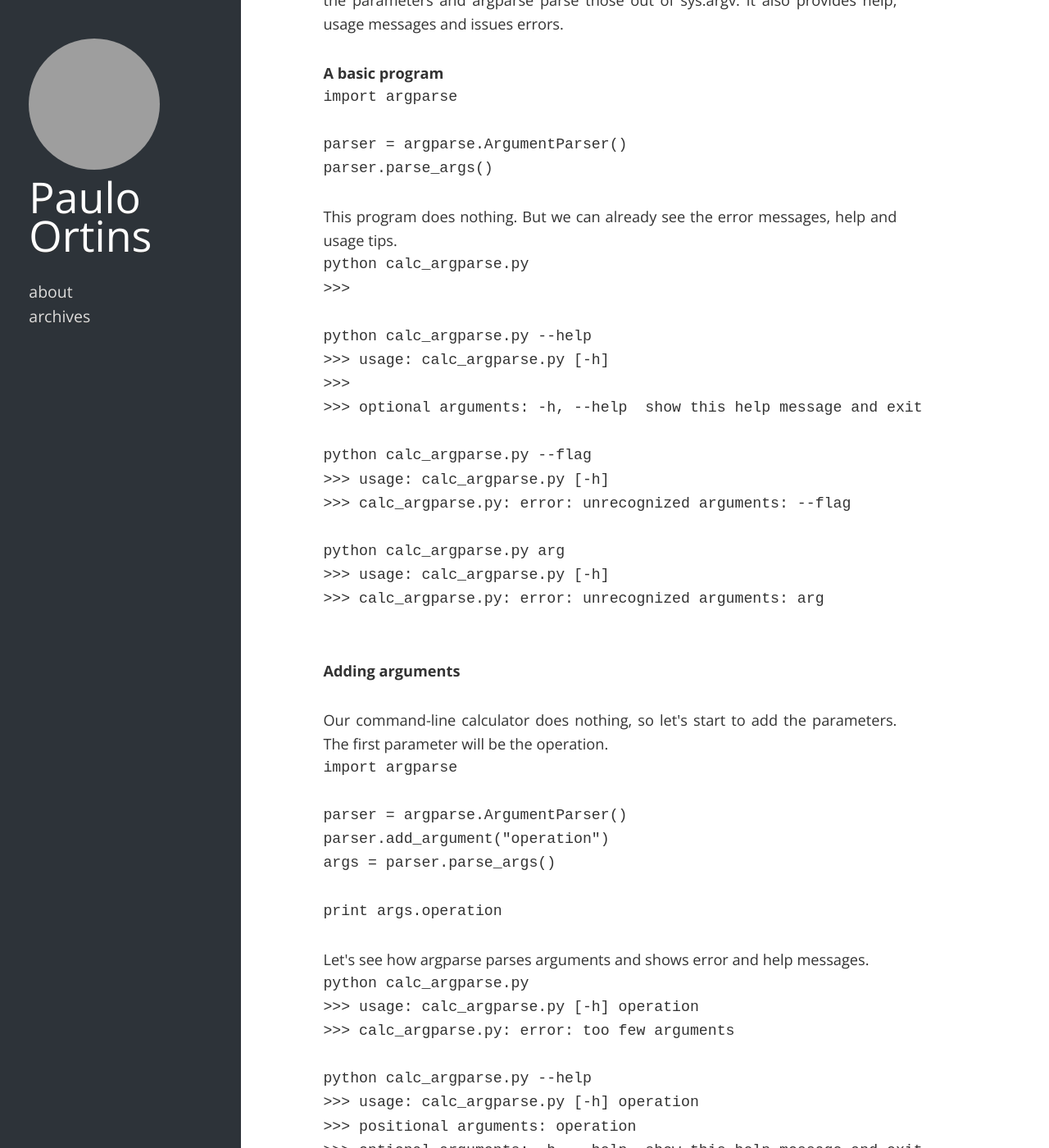
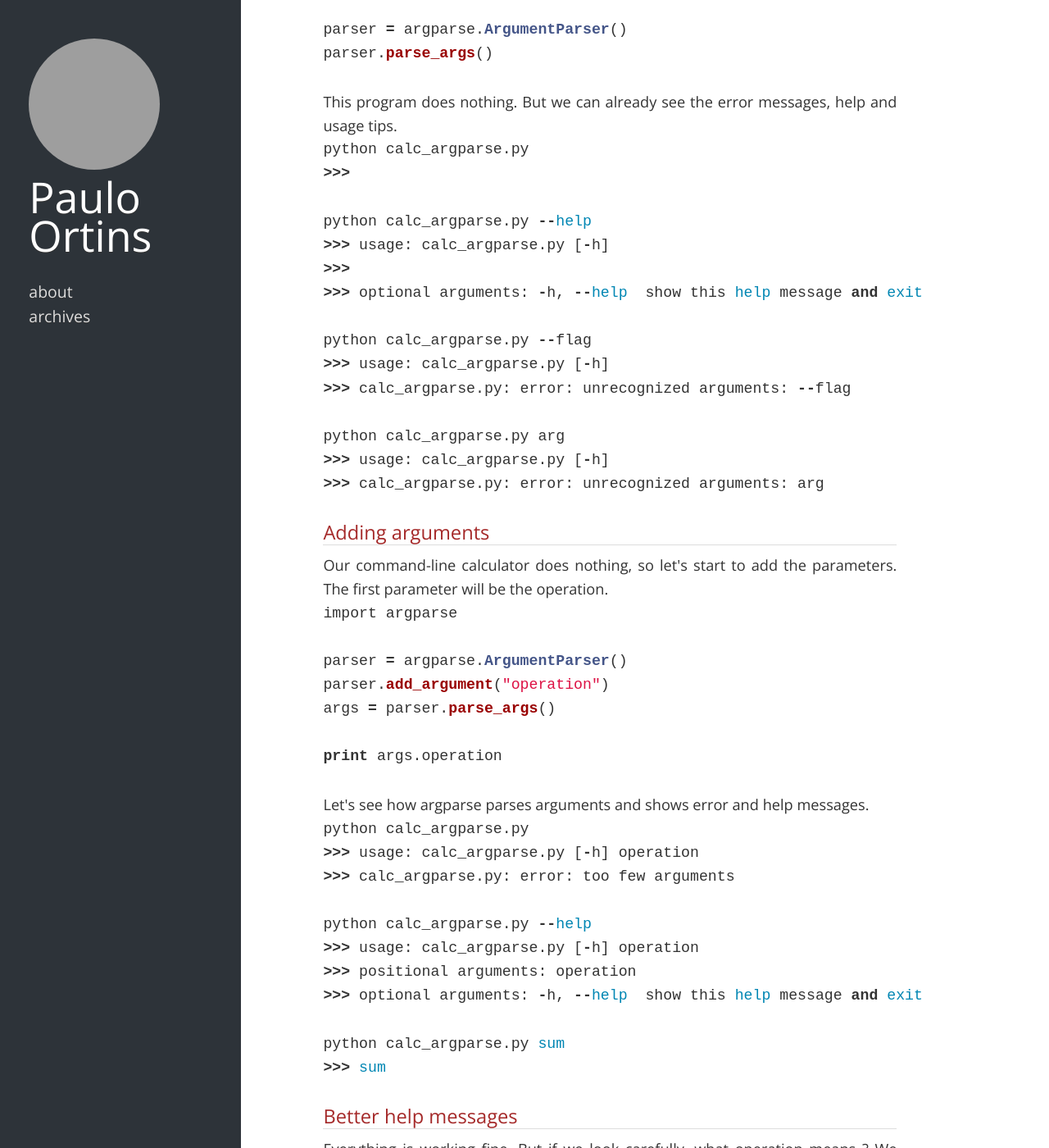
Before and after one commit to pauloortins/pauloortins.github.io, a Jekyll site: the page built from _posts/2013-06-18-creating-python-command-line-applications.html, in a window 1280 px wide and 1400 px high, scrolled down 4476 px. Shown: the whole window at 82% size. Built offline with Jekyll 4.4.1, drawn with Linux system fonts in a browser that asks for light colours; nearby versions of some CDN libraries; some of the changed text lies outside the part shown; grey boxes are pictures that could not be loaded.

Commit message:
Fixed creating cli

```diff
--- a/_posts/2013-06-18-creating-python-command-line-applications.html
+++ b/_posts/2013-06-18-creating-python-command-line-applications.html
@@ -5,20 +5,21 @@ categories: Python
 date: 2013-06-18
 ---
 <p>For those who comes from .NET or Java, one of best things about python or ruby is the capability to write scripts. These little programs can solve a lot of problems like move files in a CI Server, clean some data, run tests and so on. When we are learning python, we have to learn also to use python scripts, everybody uses the following commands when we are installing a python library:</p>
-<pre>
+{% highlight python %}
 python setup.py build
 python setup.py install
-</pre>
+{% endhighlight%}
 <p>Or we use the following command when we are programming with django:</p>
-<pre>
+{% highlight python%}
 django-admin.py startproject mysite
-</pre>
-<p><strong>Building a command-line application<br />
-</strong></p>
+{% endhighlight %}
+<p><h2>Building a command-line application<br />
+</h2></p>
 <p>In this post, we are going to learn how we can build a command-line calculator. Below is our application backlog:</p>
-<pre>
+{% highlight python%}
 /*
-We are going to create a command-line calculator. The calculator should be used in this way:
+We are going to create a command-line calculator.
+The calculator should be used in this way:
 
 python calc.py add 2 2
 > 4
@@ -33,29 +34,29 @@ python calc.py divide 2 2
 > 1
 
 */
-</pre>
-<p><strong>Using sys.argv</strong></p>
+{% endhighlight %}
+<p><h2>Using sys.argv</h2></p>
 <p>When calling a python script, our arguments are stored in sys.argv variable in the following order: Script Name + arguments, so we can print each argument in this way:</p>
-<pre>
+{% highlight python%}
 # calc.py
 
 import sys
 
 for arg in sys.argv:
 	print arg
-</pre>
+{% endhighlight %}
 <p>And here we are printing our arguments:</p>
-<pre>
+{% highlight python%}
 python calc.py 1 2 3
 > calc.py
 > 1
 > 2
 > 3
-</pre>
-<p><strong>Building our calculator</strong></p>
+{% endhighlight %}
+<p><h2>Building our calculator</h2></p>
 <p>We already know how we can get our arguments, now we can implement the operations:</p>
-<p><strong>Implementing Add</strong></p>
-<pre>
+<p><h2>Implementing Add</h2></p>
+{% highlight python%}
 # calc.py
 
 import sys
@@ -70,10 +71,10 @@ if operation == 'add':
 	total = num1 + num2
 
 print total
-</pre>
-<p><strong>Other Operations</strong></p>
+{% endhighlight %}
+<p><h2>Other Operations</h2></p>
 <p>Implement the other operations is straightforward, we can easily code them:</p>
-<pre>
+{% highlight python%}
 # calc.py
 
 import sys
@@ -95,10 +96,10 @@ elif operation == 'divide':
 
 print total
 
-</pre>
-<p><strong>A switch..case situation ?</strong></p>
+{% endhighlight %}
+<p><h2>A switch..case situation ?</h2></p>
 <p>Python, unlike many OO languages, doesn't have switch..case statement and if it can be seen as a disadvantage  at first look, it has a reason! When we use switch..case, in most of cases it indicates that there should be a polymorphic call there. But if..elif is bad as switch..case. We can write it in a more elegant way using dictionaries and functional programming. So we end up with the following code:</p>
-<pre>
+{% highlight python%}
 # calc.py
 
 import sys
@@ -120,25 +121,25 @@ total = functions[operation](num1, num2)
 
 print total
 
-</pre>
+{% endhighlight %}
 <p>Much better!</p>
-<p><strong>Just a toy application</strong></p>
+<p><h2>Just a toy application</h2></p>
 <p>It’s just a toy application. People don’t write command-line applications in this way. Real command-line applications have error checking, flags, help and other things. Instead it, people use modules that help to achieve these requirements. Some of the existent options are:</p>
 <ul>
 <li><a href="http://docs.python.org/dev/library/argparse.html">argparse</a></li>
 <li><a href="http://docopt.org/">docopt</a></li>
 </ul>
-<p><strong>Using argparse to write a more robust application</strong></p>
+<p><h2>Using argparse to write a more robust application</h2></p>
 <p>Argparse makes easy to write command-line applications. You provide info about the parameters and argparse parse those out of sys.argv. It also provides help, usage messages and issues errors.</p>
-<p><strong>A basic program</strong></p>
-<pre>
+<p><h2>A basic program</h2></p>
+{% highlight python%}
 import argparse
 
 parser = argparse.ArgumentParser()
 parser.parse_args()
-</pre>
+{% endhighlight %}
 <p>This program does nothing. But we can already see the error messages, help and usage tips.</p>
-<pre>
+{% highlight python%}
 python calc_argparse.py
 >>>
 
@@ -155,10 +156,10 @@ python calc_argparse.py arg
 >>> usage: calc_argparse.py [-h]
 >>> calc_argparse.py: error: unrecognized arguments: arg
 
-</pre>
-<p><strong>Adding arguments</strong></p>
+{% endhighlight %}
+<p><h2>Adding arguments</h2></p>
 <p>Our command-line calculator does nothing, so let's start to add the parameters. The first parameter will be the operation.</p>
-<pre>
+{% highlight python%}
 import argparse
 
 parser = argparse.ArgumentParser()
@@ -166,9 +167,9 @@ parser.add_argument("operation")
 args = parser.parse_args()
 
 print args.operation
-</pre>
+{% endhighlight %}
 <p>Let's see how argparse parses arguments and shows error and help messages.</p>
-<pre>
+{% highlight python%}
 python calc_argparse.py
 >>> usage: calc_argparse.py [-h] operation
 >>> calc_argparse.py: error: too few arguments
@@ -180,29 +181,31 @@ python calc_argparse.py --help
 
 python calc_argparse.py sum
 >>> sum
-</pre>
-<p><strong>Better help messages</strong></p>
+{% endhighlight %}
+<p><h2>Better help messages</h2></p>
 <p>Everything is working fine. But if we look carefully, what operation means ? We should have a help message. With argparse we can do it when we add an argument. Let’s do it:</p>
-<pre>
+{% highlight python%}
 import argparse
 
 parser = argparse.ArgumentParser()
-parser.add_argument("operation", help="mathematical operation that will be performed")
+parser.add_argument("operation",
+	help="mathematical operation that will be performed")
 args = parser.parse_args()
 
 print args.operation
-</pre>
+{% endhighlight %}
 <p>And we will see a better help message.</p>
-<pre>
+{% highlight python%}
 python calc_argparse.py --help
 >>> usage: calc_argparse.py [-h] operation
->>> positional arguments: operation   mathematical operation that will be performed
+>>> positional arguments:
+>>> 		operation mathematical operation that will be performed
 >>> optional arguments: -h, --help  show this help message and exit
-</pre>
-<p><strong>Write the calculator</strong></p>
+{% endhighlight %}
+<p><h2>Write the calculator</h2></p>
 <p>Until this moment we are just playing with argparse features. Now, we are going to write our calculator operations.<br />
 We have to add more two arguments (num1 and num2) and we will use the functions from the previous example to perform the operations. It should work.</p>
-<pre>
+{% highlight python%}
 import argparse
 
 functions = {
@@ -213,13 +216,14 @@ functions = {
 }
 
 parser = argparse.ArgumentParser()
-parser.add_argument("operation", help="mathematical operation that will be performed")
+parser.add_argument("operation",
+	help="mathematical operation that will be performed")
 parser.add_argument("num1", help="the first number")
 parser.add_argument("num2", help="the second number")
 args = parser.parse_args()
 print functions[args.operation](args.num1, args.num2)
-</pre>
-<pre>
+{% endhighlight %}
+{% highlight python%}
 python calc_argparse.py multiply 1 2
 >>> Traceback (most recent call last):
 >>>  File "calc_argparse.py", line 16, in <module>
@@ -227,9 +231,9 @@ python calc_argparse.py multiply 1 2
 >>>  File "calc_argparse.py", line 6, in <lambda>
 >>>    'multiply': lambda num1, num2: num1 * num2,
 >>> TypeError: can't multiply sequence by non-int of type 'str'
-</pre>
+{% endhighlight %}
 <p>But it's not working. If we analyze the error, we can perceive that looks like the numbers are been parsed as str. It's a TypeError. When using argparse, we have to pass the argument types, it will parse with the right type and will check for type errors. Let's do it.</p>
-<pre>
+{% highlight python%}
 import argparse
 
 functions = {
@@ -240,15 +244,16 @@ functions = {
 }
 
 parser = argparse.ArgumentParser()
-parser.add_argument("operation", help="mathematical operation that will be performed")
+parser.add_argument("operation",
+	help="mathematical operation that will be performed")
 parser.add_argument("num1", help="the first number", type=int)
 parser.add_argument("num2", help="the second number", type=int)
 args = parser.parse_args()
 
 print functions[args.operation](args.num1, args.num2)
-</pre>
+{% endhighlight %}
 <p>Now everything is working fine, we also have type errors checking.</p>
-<pre>
+{% highlight python%}
 python calc_argparse.py add 2 2
 >>> 4
 
@@ -264,18 +269,18 @@ python calc_argparse.py divide 2 2
 python calc_argparse.py add '2' '2'
 >>> usage: calc_argparse.py [-h] operation num1 num2
 >>> calc_argparse.py: error: argument num1: invalid int value: "'2'"
-</pre>
-<p><strong>Operation Error Checking</strong><br />
+{% endhighlight %}
+<p><h2>Operation Error Checking</h2><br />
 Look what happens when me try to perform a invalid operation.</p>
-<pre>
+{% highlight python%}
 python calc_argparse.py invalid_operation 2 2
 >>> Traceback (most recent call last):
 >>>  File "calc_argparse.py", line 16, in <module>
 >>>    print functions[args.operation](args.num1, args.num2)
 >>> KeyError: 'invalid_operation'
-</pre>
+{% endhighlight %}
 <p>Obviously, there isn't a 'invalid_operation' operation in math. So we should be limiting the available operations. With argparse, we can do it using the choices argument when we are adding an argument:</p>
-<pre>
+{% highlight python%}
 import argparse
 
 functions = {
@@ -286,19 +291,21 @@ functions = {
 }
 
 parser = argparse.ArgumentParser()
-parser.add_argument("operation", help="mathematical operation that will be performed",
+parser.add_argument("operation",
+	help="mathematical operation that will be performed",
 	choices=['add', 'subtract', 'multiply', 'divide'])
 parser.add_argument("num1", help="the first number", type=int)
 parser.add_argument("num2", help="the second number", type=int)
 args = parser.parse_args()
 
 print functions[args.operation](args.num1, args.num2)
-</pre>
+{% endhighlight %}
 <p>Now, if we try a different operation we will see a better error.</p>
-<pre>
+{% highlight python%}
 python calc_argparse.py invalid_operation 2 2
 >>> usage: calc_argparse.py [-h] {add,subtract,multiply,divide} num1 num2
->>> calc_argparse.py: error: argument operation: invalid choice: 'invalid_operation'
+>>> calc_argparse.py: error:
+>>>		argument operation: invalid choice: 'invalid_operation'
 >>>  (choose from 'add', 'subtract', 'multiply', 'divide')
-</pre>
+{% endhighlight %}
 <p>This is it. With argparse, we can achieve a more robust and error-safe application with less code.</p>
```
Also changed, not shown: 4 other files.
